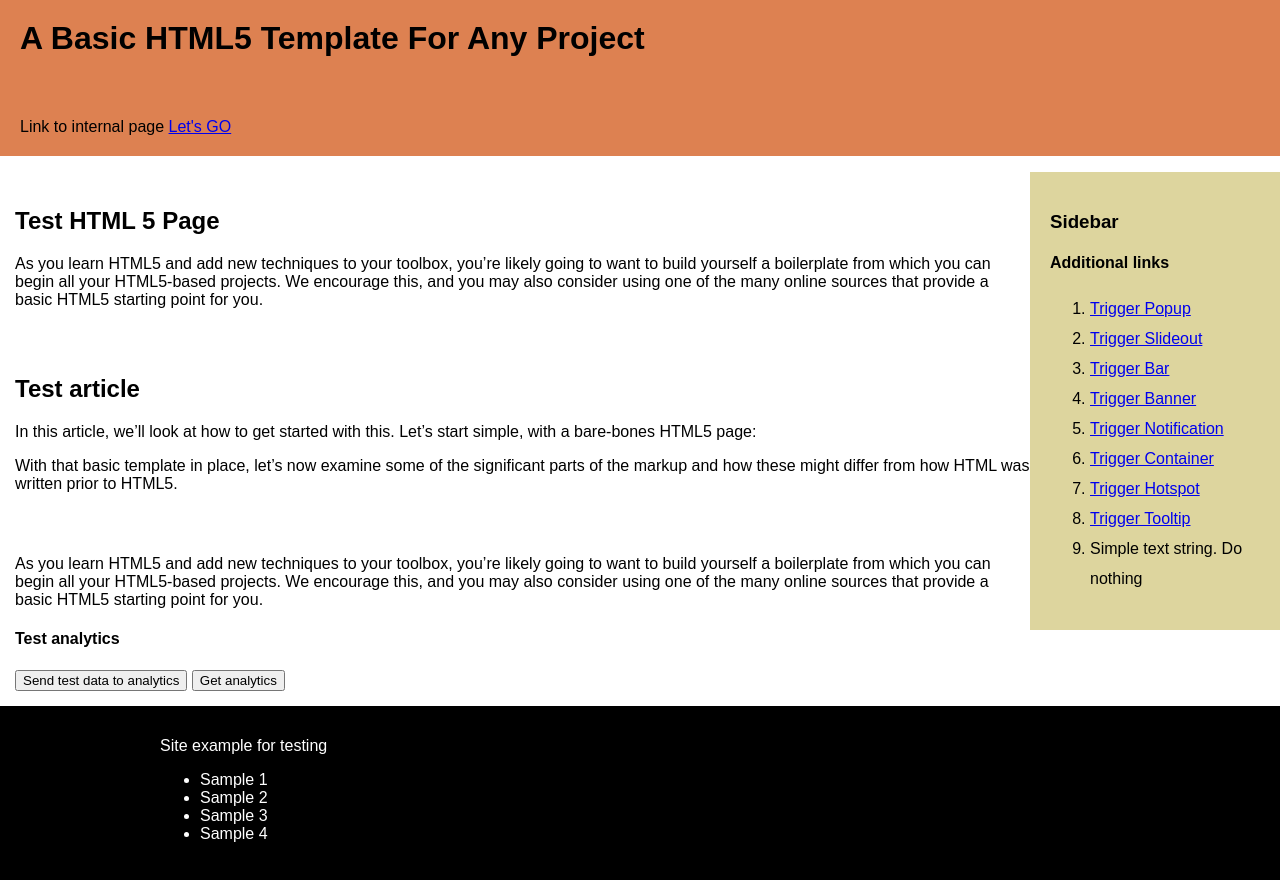
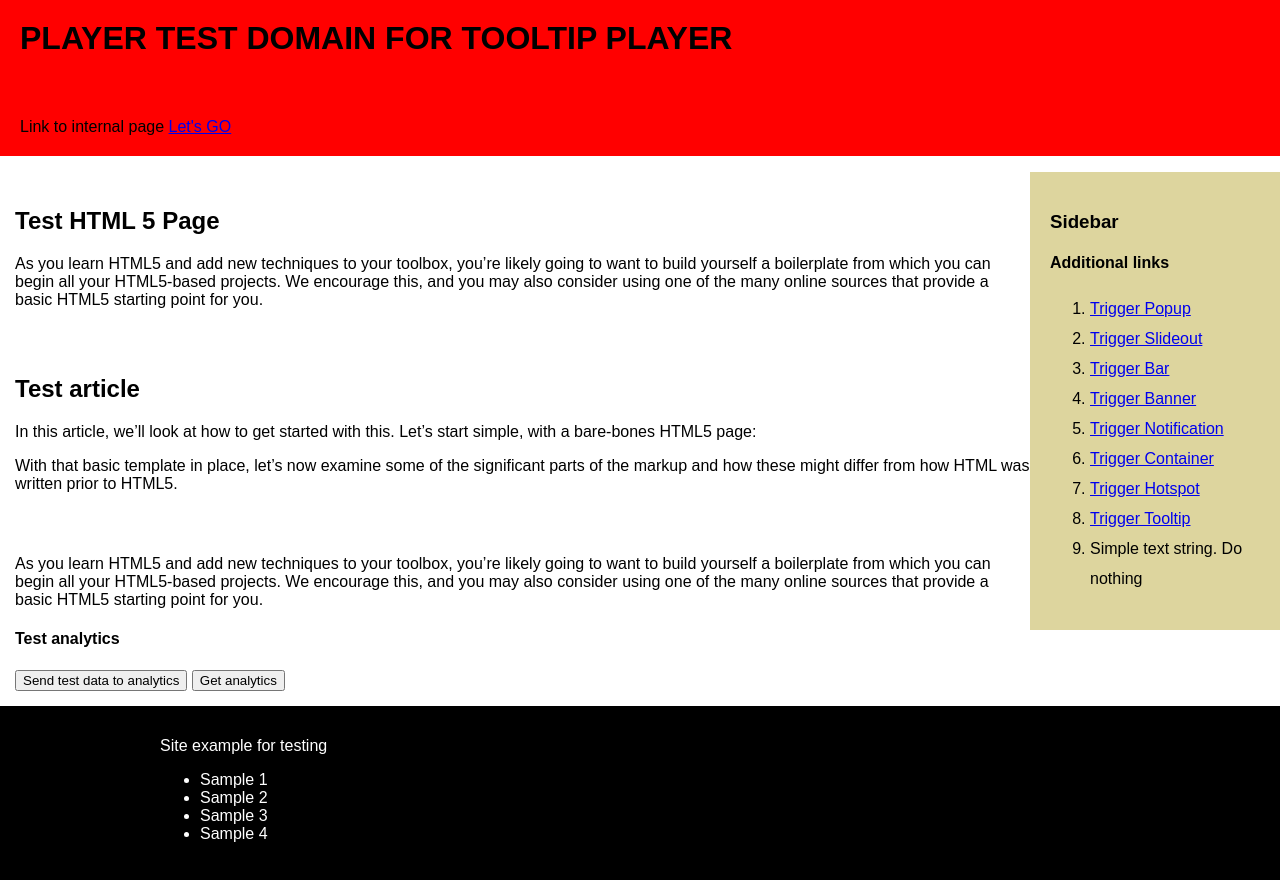
Before and after one commit to aclever/tooltip-app.github.io, a plain HTML site: page index.html in a window 1280 px wide. Drawn offline with nearby package versions, Linux system fonts and the light colour scheme.

Commit message:
Update index.html

```diff
--- a/index.html
+++ b/index.html
@@ -1,6 +1,6 @@
 <html>
 <head>
-    <title>DEV | Player</title>
+    <title>[DEV] TOOLTIP Player</title>
     <meta charset="UTF-8"/>
     <link rel="shortcut icon" type="image/x-icon" href="favicon.ico">
     <meta name="viewport" content="width=device-width, initial-scale=1">
@@ -15,8 +15,8 @@
 </head>
 <body>
 
-<header>
-    <h1>A Basic HTML5 Template For Any Project</h1>
+<header style="background-color: red;">
+    <h1>PLAYER TEST DOMAIN FOR TOOLTIP PLAYER</h1>
 
     <p>Link to internal page <a href="base">Let's GO</a></p>
 </header>
```
